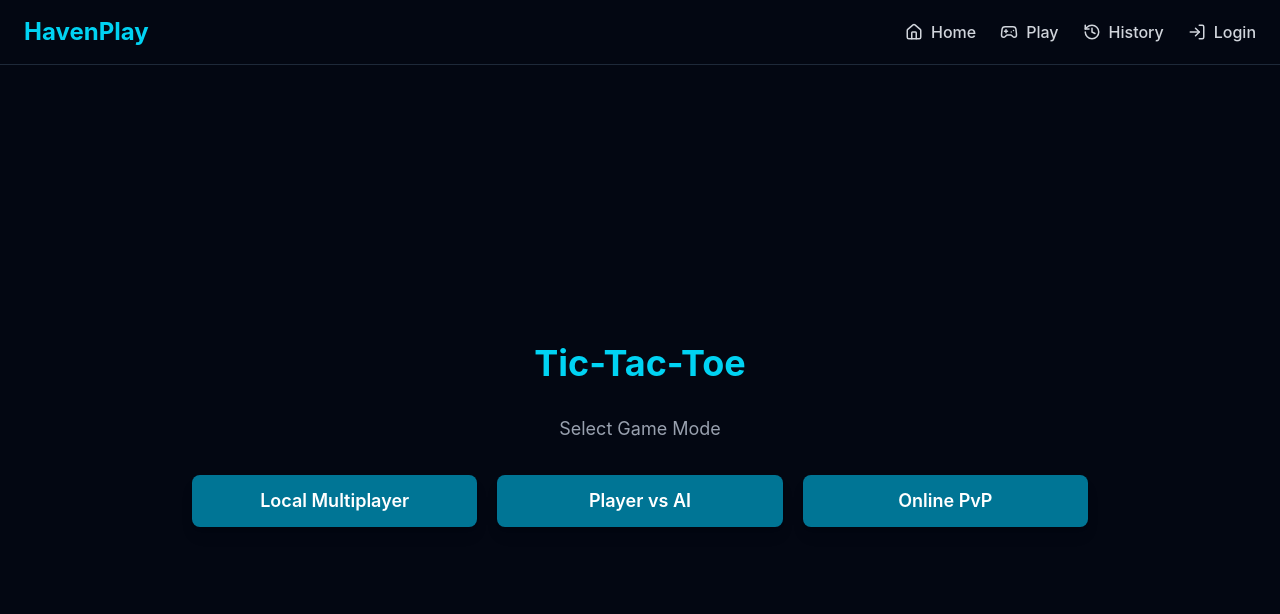
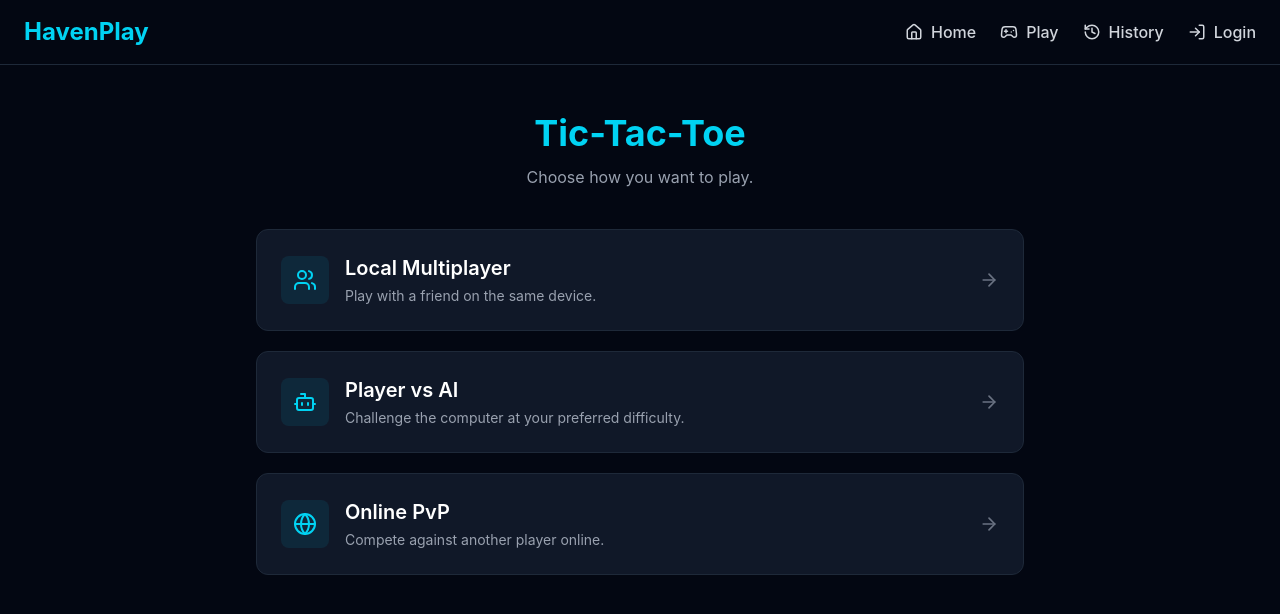
Before and after one commit to LidonJacob/Tic-Tac-Toe, a React (Vite) app in the folder frontend/: page /game in a window 1280 px wide. Shown: the top 614 px of the page. Built offline with nearby package versions, Linux system fonts and the light colour scheme; no server answers.

Commit message:
improve Tic-Tac-Toe game mode selection UI

```diff
--- a/frontend/src/components/GameModeSelector.jsx
+++ b/frontend/src/components/GameModeSelector.jsx
@@ -1,39 +1,95 @@
+import { Users, Bot, Globe, ArrowRight } from "lucide-react";
+
 const GameModeSelector = ({ onSelectMode, onSelectOnline }) => {
   return (
-    <div className="min-h-[calc(100dvh-60px)] bg-gray-950 flex flex-col items-center justify-center gap-8 px-4 py-8">
+    <div
+      className="min-h-[calc(100dvh-60px)] bg-gray-950 text-white
+  flex flex-col items-center px-4 py-12"
+    >
       <h1 className="text-3xl sm:text-4xl font-bold text-cyan-400">
         Tic-Tac-Toe
       </h1>
 
-      <p className="text-gray-400 text-lg text-center">Select Game Mode</p>
+      <p className="text-gray-400 mt-3 text-center">
+        Choose how you want to play.
+      </p>
 
-      <div
-        className="grid grid-cols-1 sm:grid-cols-2 lg:grid-cols-3 gap-5 w-full max-w-4xl"
-      >
+      <div className="mt-10 grid w-full max-w-3xl gap-5">
         <button
+          type="button"
           onClick={() => onSelectMode("player")}
-          className="px-4 py-3 sm:px-6 bg-cyan-700 hover:bg-cyan-800 text-white rounded-lg
-        focus-visible:outline-2 focus-visible:outline-offset-2 focus-visible:outline-cyan-400
-        text-lg font-semibold shadow-lg transition-all duration-200 hover:scale-105"
+          className="w-full flex items-center justify-between gap-4
+        rounded-xl border border-gray-800 bg-gray-900 p-5 sm:p-6
+        text-left hover:border-cyan-500/50 hover:bg-gray-800
+        transition-all duration-200"
         >
-          {" "}
-          Local Multiplayer{" "}
+          <div className="flex items-center gap-4">
+            <div
+              className="flex h-12 w-12 shrink-0 items-center justify-center
+          rounded-lg bg-cyan-500/10 text-cyan-400"
+            >
+              <Users size={24} />
+            </div>
+            <div>
+              <h2 className="text-xl font-semibold text-white">
+                Local Multiplayer
+              </h2>
+              <p className="mt-1 text-sm text-gray-400">
+                Play with a friend on the same device.
+              </p>
+            </div>
+          </div>
+          <ArrowRight size={20} className="shrink-0 text-gray-500" />
         </button>
+
         <button
+          type="button"
           onClick={() => onSelectMode("ai")}
-          className="px-4 py-3 sm:px-6 bg-cyan-700 hover:bg-cyan-800 text-white rounded-lg
-        focus-visible:outline-2 focus-visible:outline-offset-2 focus-visible:outline-cyan-400
-        text-lg font-semibold shadow-lg transition-all duration-200 hover:scale-105"
+          className="w-full flex items-center justify-between gap-4
+        rounded-xl border border-gray-800 bg-gray-900 p-5 sm:p-6
+        text-left hover:border-cyan-500/50 hover:bg-gray-800
+        transition-all duration-200"
         >
-          Player vs AI
+          <div className="flex items-center gap-4">
+            <div
+              className="flex h-12 w-12 shrink-0 items-center justify-center
+          rounded-lg bg-cyan-500/10 text-cyan-400"
+            >
+              <Bot size={24} />
+            </div>
+            <div>
+              <h2 className="text-xl font-semibold text-white">Player vs AI</h2>
+              <p className="mt-1 text-sm text-gray-400">
+                Challenge the computer at your preferred difficulty.
+              </p>
+            </div>
+          </div>
+          <ArrowRight size={20} className="shrink-0 text-gray-500" />
         </button>
+
         <button
-          onClick={() => onSelectOnline()}
-          className="px-4 py-3 sm:px-6 bg-cyan-700 hover:bg-cyan-800 text-white rounded-lg
-        focus-visible:outline-2 focus-visible:outline-offset-2 focus-visible:outline-cyan-400
-        text-lg font-semibold shadow-lg transition-all duration-200 hover:scale-105"
+          type="button"
+          onClick={onSelectOnline}
+          className="w-full flex items-center justify-between gap-4
+        rounded-xl border border-gray-800 bg-gray-900 p-5 sm:p-6
+        text-left hover:border-cyan-500/50 hover:bg-gray-800
+        transition-all duration-200"
         >
-          Online PvP
+          <div className="flex items-center gap-4">
+            <div
+              className="flex h-12 w-12 shrink-0 items-center justify-center
+          rounded-lg bg-cyan-500/10 text-cyan-400"
+            >
+              <Globe size={24} />
+            </div>
+            <div>
+              <h2 className="text-xl font-semibold text-white">Online PvP</h2>
+              <p className="mt-1 text-sm text-gray-400">
+                Compete against another player online.
+              </p>
+            </div>
+          </div>
+          <ArrowRight size={20} className="shrink-0 text-gray-500" />
         </button>
       </div>
     </div>
--- a/frontend/src/ultimate-tic-tac-toe/pages/UltimateGameModes.jsx
+++ b/frontend/src/ultimate-tic-tac-toe/pages/UltimateGameModes.jsx
@@ -1,4 +1,5 @@
 import { useNavigate } from "react-router-dom";
+import { Users, Bot, Globe, ArrowRight } from "lucide-react";
 
 const UltimateGameModes = () => {
   const navigate = useNavigate();
@@ -17,6 +18,7 @@ const UltimateGameModes = () => {
       <div className="mt-10 grid w-full max-w-3xl gap-5">
         <button
           type="button"
+          onClick={() => navigate("/ultimate-game")}
           className="w-full flex items-center justify-between gap-4
   rounded-xl border border-gray-800 bg-gray-900 p-5 sm:p-6
   text-left hover:border-cyan-500/50 hover:bg-gray-800
@@ -27,32 +29,77 @@ const UltimateGameModes = () => {
               className="flex h-12 w-12 shrink-0 items-center justify-center
     rounded-lg bg-cyan-500/10 text-cyan-400"
             >
-            <icon name="users" size={24} />
+              <Users size={24} />
             </div>
-          <h2 className="text-xl font-semibold text-cyan-400">
+
+            <div>
+              <h2 className="text-xl font-semibold text-white">
                 Local 2 Player
               </h2>
-          <p className="mt-2 text-gray-400">
+              <p className="mt-1 text-sm text-gray-400">
                 Play with a friend on the same device.
               </p>
             </div>
+          </div>
+
+          <ArrowRight size={20} className="shrink-0 text-gray-500" />
         </button>
 
-        <div className="rounded-xl border border-gray-800 bg-gray-900 p-6">
-          <h2 className="text-xl font-semibold text-cyan-400">Play vs AI</h2>
-          <p className="mt-2 text-gray-400">
+        <button
+          type="button"
+          onClick={() => navigate("/ultimate-game-ai")}
+          className="w-full flex items-center justify-between gap-4
+  rounded-xl border border-gray-800 bg-gray-900 p-5 sm:p-6
+  text-left hover:border-cyan-500/50 hover:bg-gray-800
+  transition-all duration-200"
+        >
+          <div className="flex items-center gap-4">
+            <div
+              className="flex h-12 w-12 shrink-0 items-center justify-center
+    rounded-lg bg-cyan-500/10 text-cyan-400"
+            >
+              <Bot size={24} />
+            </div>
+
+            <div>
+              <h2 className="text-xl font-semibold text-white">Play vs AI</h2>
+              <p className="mt-1 text-sm text-gray-400">
                 Challenge the computer and choose your difficulty.
               </p>
             </div>
+          </div>
 
-        <div className="rounded-xl border border-gray-800 bg-gray-900 p-6">
-          <h2 className="text-xl font-semibold text-cyan-400">
+          <ArrowRight size={20} className="shrink-0 text-gray-500" />
+        </button>
+
+        <button
+          type="button"
+          onClick={() => navigate("/ultimate-game-online")}
+          className="w-full flex items-center justify-between gap-4
+  rounded-xl border border-gray-800 bg-gray-900 p-5 sm:p-6
+  text-left hover:border-cyan-500/50 hover:bg-gray-800
+  transition-all duration-200"
+        >
+          <div className="flex items-center gap-4">
+            <div
+              className="flex h-12 w-12 shrink-0 items-center justify-center
+    rounded-lg bg-cyan-500/10 text-cyan-400"
+            >
+              <Globe size={24} />
+            </div>
+
+            <div>
+              <h2 className="text-xl font-semibold text-white">
                 Online Multiplayer
               </h2>
-          <p className="mt-2 text-gray-400">
+              <p className="mt-1 text-sm text-gray-400">
                 Challenge another player from anywhere.
               </p>
             </div>
+          </div>
+
+          <ArrowRight size={20} className="shrink-0 text-gray-500" />
+        </button>
       </div>
     </div>
   );
```
Lines whose indentation alone changed are shown as unchanged.
